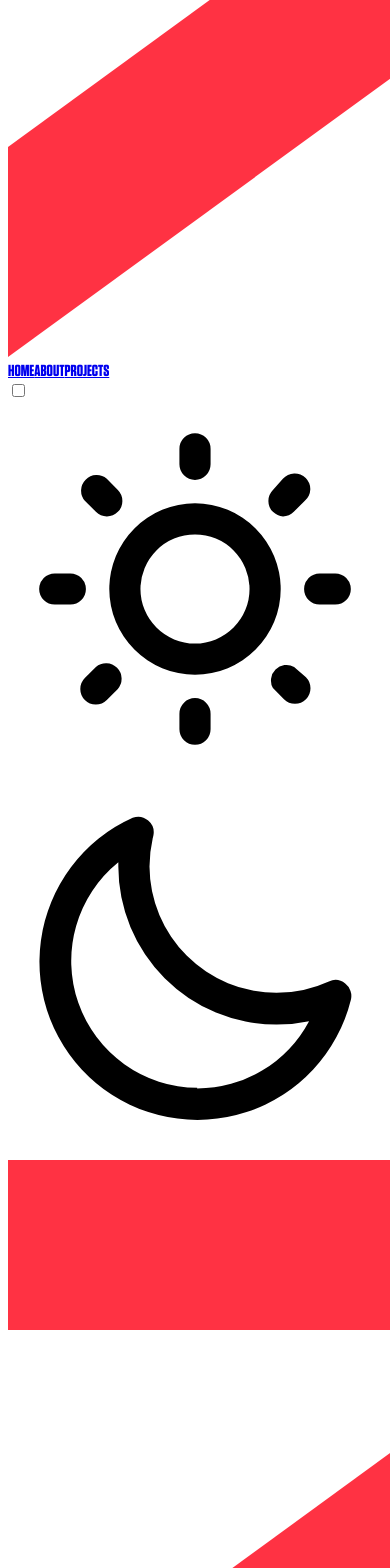
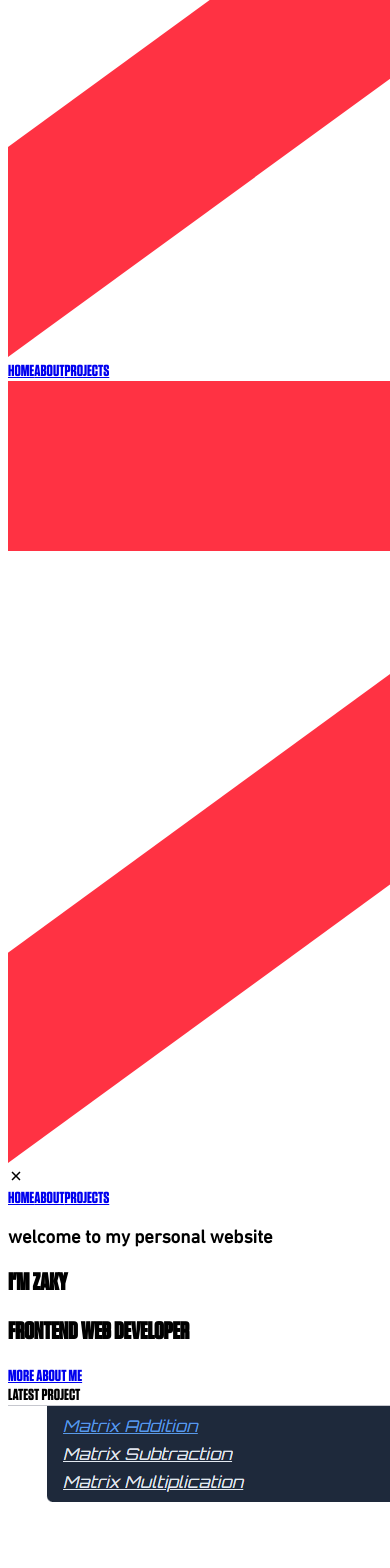
Before and after one commit to CodeWithZaky/my-personal-website-1, a Next.js app: page / in a window 390 px wide. Shown: the part 432-2000 px from the top of the page. Built offline with nearby package versions, Linux system fonts and the light colour scheme.

Commit message:
remove toggle button dark mode

```diff
--- a/src/components/nav/Navbar.tsx
+++ b/src/components/nav/Navbar.tsx
@@ -3,7 +3,6 @@ import Image from "next/image";
 import Link from "next/link";
 import newLogoZ from "@/assets/newLogoZ.svg";
 import Hamburger from "./Hamburger";
-import ToggleDarkMode from "./ToggleDarkMode";
 
 interface Props {
   toggleButton: () => void;
@@ -25,7 +24,6 @@ const MainNavbar = ({ toggleButton }: Props) => {
           <Link href={"/about"}>ABOUT</Link>
           <Link href={"/projects"}>PROJECTS</Link>
         </div>
-        <ToggleDarkMode sty={"hidden md:flex"} />
         <Hamburger toggleButton={toggleButton} />
       </section>
     </>
--- a/src/components/nav/Sidebar.tsx
+++ b/src/components/nav/Sidebar.tsx
@@ -2,7 +2,6 @@ import newLogoZ from "@/assets/newLogoZ.svg";
 import Image from "next/image";
 import Link from "next/link";
 import { IoCloseSharp } from "react-icons/io5";
-import ToggleDarkMode from "./ToggleDarkMode";
 
 interface Props {
   toggleButton: () => void;
@@ -37,7 +36,6 @@ const Sidebar = ({ toggleButton, toggle }: Props) => {
           />
         </div>
         <div className="flex flex-col items-end justify-center gap-10 pt-10 pr-10 font-mono text-xl font-bold text-valorantWhite">
-          <ToggleDarkMode sty={"flex mr-3"} />
           <Link href={"/"}>HOME</Link>
           <Link href={"/about"}>ABOUT</Link>
           <Link href={"/projects"}>PROJECTS</Link>
--- a/src/components/nav/ToggleDarkMode.tsx
+++ /dev/null
@@ -1,26 +0,0 @@
-import clsx from "clsx";
-import React from "react";
-
-const ToggleDarkMode = ({ sty }: { sty: string }) => {
-  return (
-    <label className={clsx(sty, "items-center swap swap-rotate relative")}>
-      <input type="checkbox" className="absolute" />
-      <svg
-        className="absolute w-8 h-8 fill-current swap-on text-valorantWhite"
-        xmlns="http://www.w3.org/2000/svg"
-        viewBox="0 0 24 24"
-      >
-        <path d="M5.64,17l-.71.71a1,1,0,0,0,0,1.41,1,1,0,0,0,1.41,0l.71-.71A1,1,0,0,0,5.64,17ZM5,12a1,1,0,0,0-1-1H3a1,1,0,0,0,0,2H4A1,1,0,0,0,5,12Zm7-7a1,1,0,0,0,1-1V3a1,1,0,0,0-2,0V4A1,1,0,0,0,12,5ZM5.64,7.05a1,1,0,0,0,.7.29,1,1,0,0,0,.71-.29,1,1,0,0,0,0-1.41l-.71-.71A1,1,0,0,0,4.93,6.34Zm12,.29a1,1,0,0,0,.7-.29l.71-.71a1,1,0,1,0-1.41-1.41L17,5.64a1,1,0,0,0,0,1.41A1,1,0,0,0,17.66,7.34ZM21,11H20a1,1,0,0,0,0,2h1a1,1,0,0,0,0-2Zm-9,8a1,1,0,0,0-1,1v1a1,1,0,0,0,2,0V20A1,1,0,0,0,12,19ZM18.36,17A1,1,0,0,0,17,18.36l.71.71a1,1,0,0,0,1.41,0,1,1,0,0,0,0-1.41ZM12,6.5A5.5,5.5,0,1,0,17.5,12,5.51,5.51,0,0,0,12,6.5Zm0,9A3.5,3.5,0,1,1,15.5,12,3.5,3.5,0,0,1,12,15.5Z" />
-      </svg>
-      <svg
-        className="absolute w-8 h-8 fill-current swap-off text-valorantWhite"
-        xmlns="http://www.w3.org/2000/svg"
-        viewBox="0 0 24 24"
-      >
-        <path d="M21.64,13a1,1,0,0,0-1.05-.14,8.05,8.05,0,0,1-3.37.73A8.15,8.15,0,0,1,9.08,5.49a8.59,8.59,0,0,1,.25-2A1,1,0,0,0,8,2.36,10.14,10.14,0,1,0,22,14.05,1,1,0,0,0,21.64,13Zm-9.5,6.69A8.14,8.14,0,0,1,7.08,5.22v.27A10.15,10.15,0,0,0,17.22,15.63a9.79,9.79,0,0,0,2.1-.22A8.11,8.11,0,0,1,12.14,19.73Z" />
-      </svg>
-    </label>
-  );
-};
-
-export default ToggleDarkMode;
```
